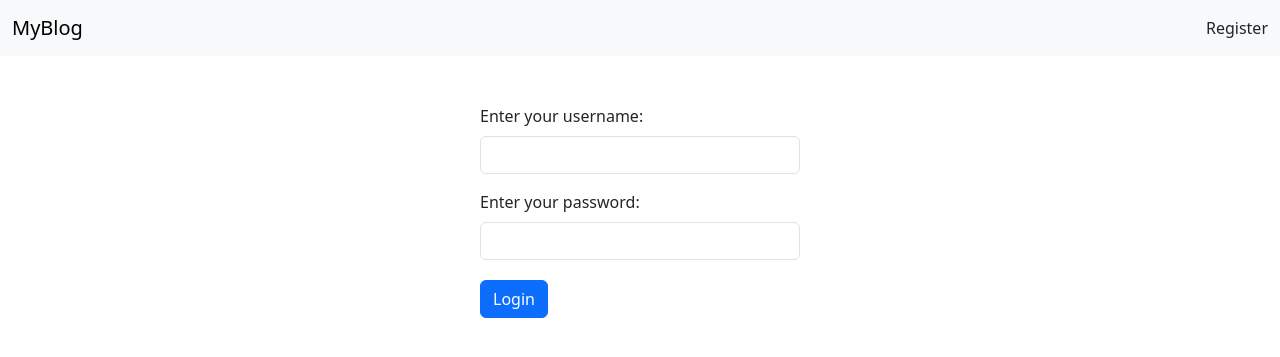
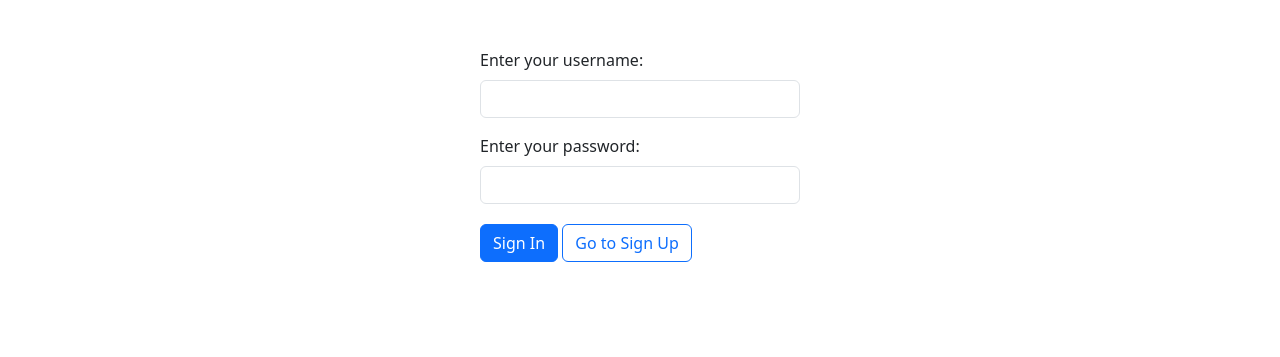
Before and after one commit to Ting-chien/my-blog-app, a Flask app: page /login in a window 1280 px wide. Shown: the top 357 px of the page. Run offline with Flask 3, Linux system fonts and the light colour scheme; parts of the project's set-up code (start-up, migrations or seed data) failed here and were passed over.

Commit message:
Fix login in login page

```diff
--- a/app/base/routes.py
+++ b/app/base/routes.py
@@ -15,10 +15,9 @@ def login():
             session["user"] = username
             return redirect(url_for("base_blueprint.profile"))
         return render_template('login.html',
-                                msg='Username not exist or wrong password.',
-                                is_login=True)
+                                msg='Username not exist or wrong password.')
 
-    return render_template("login.html", is_login=True)
+    return render_template("login.html")
 
 
 @blueprint.route("/logout")
@@ -37,8 +36,7 @@ def register():
         user = User.query.filter_by(username=username).first()
         if user:
             return render_template('register.html',
-                                   msg='Username already registered',
-                                   is_register=True)
+                                   msg='Username already registered')
 
         # Insert new user
         user = User(username=username,
@@ -50,7 +48,7 @@ def register():
         session["user"] = username
         return redirect(url_for("base_blueprint.profile"))
 
-    return render_template("register.html", is_register=True)
+    return render_template("register.html")
 
 
 @blueprint.route('/profile', methods=['GET'])
@@ -58,7 +56,7 @@ def profile():
     if "user" in session:
         user = session["user"]
         return render_template("profile.html", user=user)
-    return render_template("login.html")
+    return redirect(url_for("base_blueprint.login"))
 
 
 @blueprint.errorhandler(404)
--- a/app/base/templates/base.html
+++ b/app/base/templates/base.html
@@ -3,17 +3,17 @@
   <head>
     <meta charset="utf-8">
     <meta name="viewport" content="width=device-width, initial-scale=1">
-    <title>Bootstrap demo</title>
+    <title>MyBlog demo</title>
     <link href="https://cdn.jsdelivr.net/npm/bootstrap@5.3.0/dist/css/bootstrap.min.css" rel="stylesheet" integrity="sha384-9ndCyUaIbzAi2FUVXJi0CjmCapSmO7SnpJef0486qhLnuZ2cdeRhO02iuK6FUUVM" crossorigin="anonymous">
   </head>
   <body>
+      {% if session['user'] %}
       <nav class="navbar navbar-expand-lg bg-body-tertiary">
           <div class="container-fluid">
             <a class="navbar-brand" href="#">MyBlog</a>
             <button class="navbar-toggler" type="button" data-bs-toggle="collapse" data-bs-target="#navbarSupportedContent" aria-controls="navbarSupportedContent" aria-expanded="false" aria-label="Toggle navigation">
               <span class="navbar-toggler-icon"></span>
             </button>
-            {% if user %}
             <div class="collapse navbar-collapse" id="navbarSupportedContent">
               <ul class="navbar-nav me-auto mb-2 mb-lg-0">
                 <li class="nav-item">
@@ -34,17 +34,9 @@
                 </li>
               </ul>
             </div>
-            {% elif is_login %}
-            <div class="nav-item">
-              <a class="nav-link active" aria-current="page" href="{{ url_for('base_blueprint.register') }}">Register</a>
-            </div>
-            {% else %}
-            <div class="nav-item">
-              <a class="nav-link active" aria-current="page" href="{{ url_for('base_blueprint.login') }}">Login</a>
-            </div>
-            {% endif %}
           </div>
       </nav>
+      {% endif %}
     {% block content %}{% endblock %}
     <script src="https://cdn.jsdelivr.net/npm/bootstrap@5.3.0/dist/js/bootstrap.bundle.min.js" integrity="sha384-geWF76RCwLtnZ8qwWowPQNguL3RmwHVBC9FhGdlKrxdiJJigb/j/68SIy3Te4Bkz" crossorigin="anonymous"></script>
   </body>
--- a/app/base/templates/login.html
+++ b/app/base/templates/login.html
@@ -16,7 +16,8 @@
             <label for="msg" class="form-label text-danger">Error: {{ msg }}</label>
         </div>
     {% endif %}
-    <button type="submit" class="btn btn-primary mt-1">Login</button>
+    <button type="submit" class="btn btn-primary mt-1">Sign In</button>
+    <a class="btn btn-outline-primary mt-1 end-0" href="{{ url_for('base_blueprint.register') }}" role="button">Go to Sign Up</a>
   </form>
 </div>
 {% endblock %}
--- a/app/base/templates/register.html
+++ b/app/base/templates/register.html
@@ -16,7 +16,8 @@
             <label for="msg" class="form-label text-danger">Error: {{ msg }}</label>
         </div>
       {% endif %}
-      <button type="submit" class="btn btn-primary mt-1">Register</button>
+      <button type="submit" class="btn btn-primary mt-1">Sign Up</button>
+      <a class="btn btn-outline-primary mt-1 end-0" href="{{ url_for('base_blueprint.login') }}" role="button">Go to Sign In</a>
     </form>
   </div>
 {% endblock %}
```
